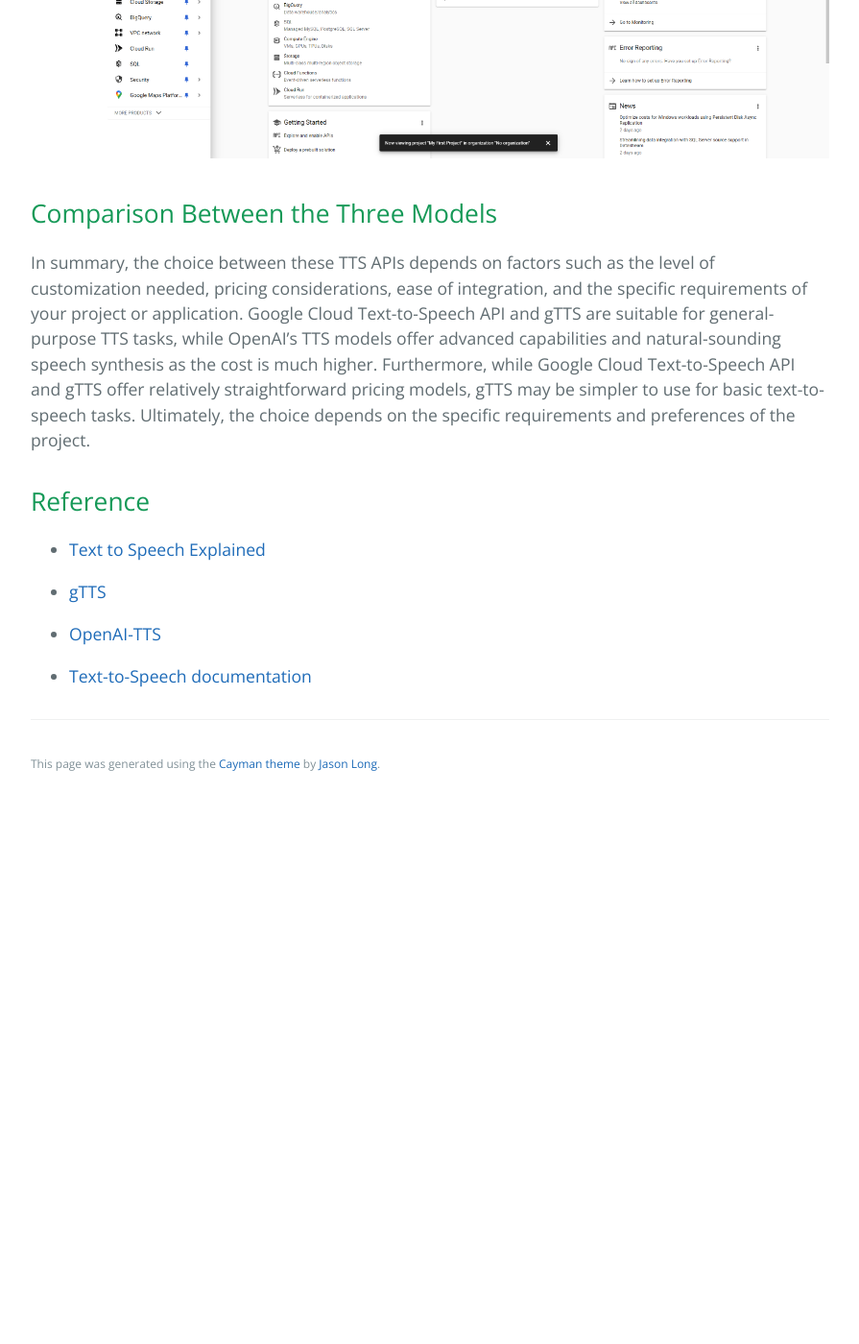
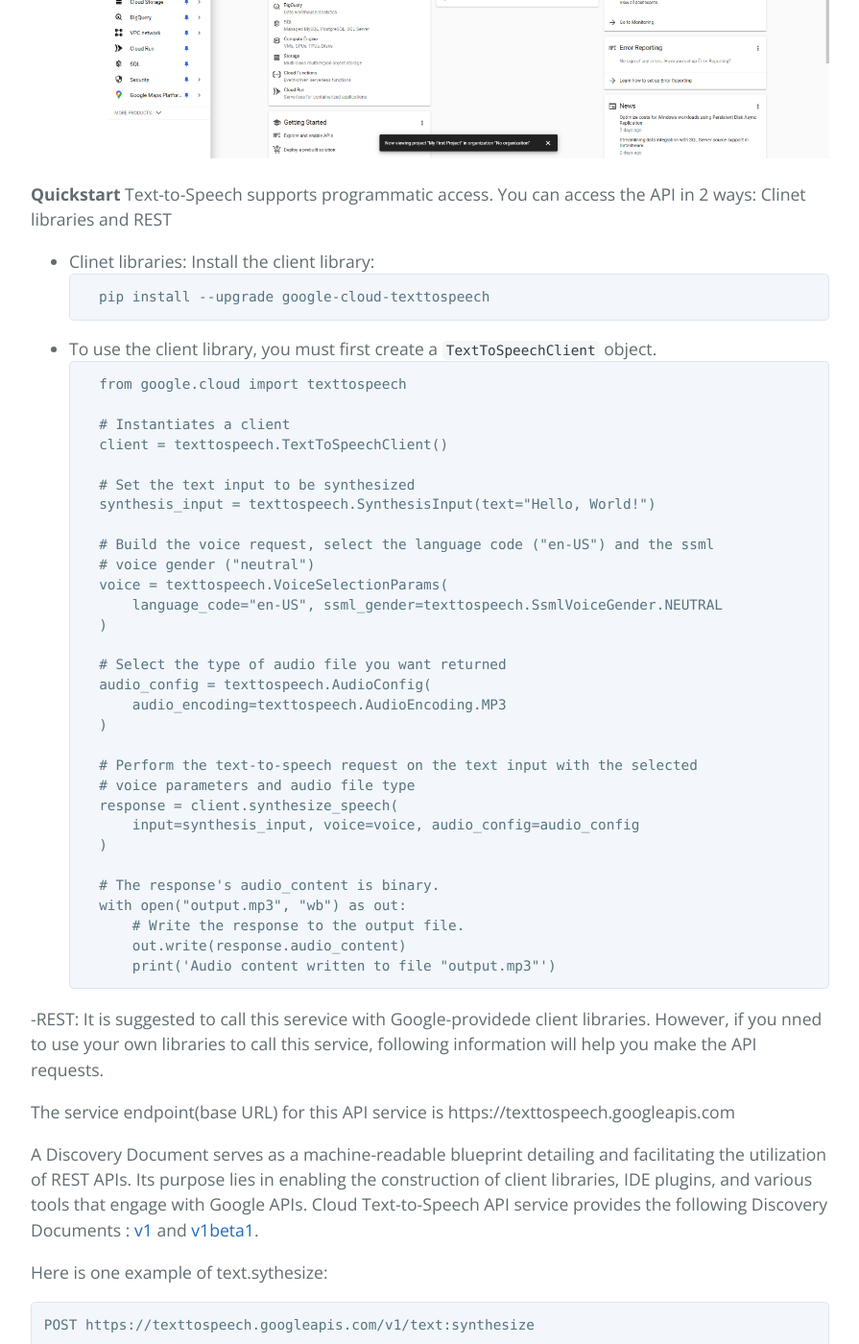
Before and after one commit to learning-software-engineering/learning-software-engineering.github.io, a Jekyll site: the page built from Topics/Software_Engineering/Text_to_Speech.md, in a window 1280 px wide and 1400 px high, scrolled down 6334 px. Shown: the whole window at 96% size, without its empty margins (192-1087 px from the left). Built offline with Jekyll 4.4.1, drawn with Linux system fonts in a browser that asks for light colours; our own code applies the rules of GitHub Pages for plain Markdown files; before the commit the page ends 7172 px from its top, so only the background shows below that; some of the changed text lies outside the part shown.

Commit message:
Added quickstart for Google Cloud API together with sample usecase

````diff
--- a/Topics/Software_Engineering/Text_to_Speech.md
+++ b/Topics/Software_Engineering/Text_to_Speech.md
@@ -162,6 +162,85 @@
 
     - To try Text-to-Speech without linking it to your project, choose the **TRY THIS API** option. To enable the Text-to-Speech API for use with your project, click **ENABLE**.![Product details](Text_to_Speech_CloudAPI_3.png)
 
+**Quickstart**
+Text-to-Speech supports programmatic access. You can access the API in 2 ways: Clinet libraries and REST
+
+- Clinet libraries:
+Install the client library:
+    ```bash
+    pip install --upgrade google-cloud-texttospeech
+    ```
+
+- To use the client library, you must first create a `TextToSpeechClient` object.
+    ```python
+    from google.cloud import texttospeech
+
+    # Instantiates a client
+    client = texttospeech.TextToSpeechClient()
+
+    # Set the text input to be synthesized
+    synthesis_input = texttospeech.SynthesisInput(text="Hello, World!")
+
+    # Build the voice request, select the language code ("en-US") and the ssml
+    # voice gender ("neutral")
+    voice = texttospeech.VoiceSelectionParams(
+        language_code="en-US", ssml_gender=texttospeech.SsmlVoiceGender.NEUTRAL
+    )
+
+    # Select the type of audio file you want returned
+    audio_config = texttospeech.AudioConfig(
+        audio_encoding=texttospeech.AudioEncoding.MP3
+    )
+
+    # Perform the text-to-speech request on the text input with the selected
+    # voice parameters and audio file type
+    response = client.synthesize_speech(
+        input=synthesis_input, voice=voice, audio_config=audio_config
+    )
+
+    # The response's audio_content is binary.
+    with open("output.mp3", "wb") as out:
+        # Write the response to the output file.
+        out.write(response.audio_content)
+        print('Audio content written to file "output.mp3"')
+    ```
+
+-REST:
+It is suggested to call this serevice with Google-providede client libraries. However, if you nned to use your own libraries to call this service, following information will help you make the API requests.
+
+
+
+The service endpoint(base URL) for this API service is https://texttospeech.googleapis.com
+
+
+A Discovery Document serves as a machine-readable blueprint detailing and facilitating the utilization of REST APIs. Its purpose lies in enabling the construction of client libraries, IDE plugins, and various tools that engage with Google APIs. Cloud Text-to-Speech API service provides the following Discovery Documents : [v1](https://texttospeech.googleapis.com/$discovery/rest?version=v1) and [v1beta1](https://texttospeech.googleapis.com/$discovery/rest?version=v1beta1).
+
+Here is one example of text.sythesize:
+```http
+POST https://texttospeech.googleapis.com/v1/text:synthesize
+```
+Request Body:
+```JSON
+{
+  "input": {
+    object (SynthesisInput)
+  },
+  "voice": {
+    object (VoiceSelectionParams)
+  },
+  "audioConfig": {
+    object (AudioConfig)
+  }
+}
+```
+
+Response body:
+
+```JSON
+{
+  "audioContent": string
+}
+```
 
 
 ## Comparison Between the Three Models
@@ -177,3 +256,5 @@
 * [OpenAI-TTS](https://platform.openai.com/docs/guides/text-to-speech/)
 
 * [Text-to-Speech documentation](https://cloud.google.com/text-to-speech/docs)
+
+* [Speech-synthesis](https://www.w3.org/TR/speech-synthesis/)
````
